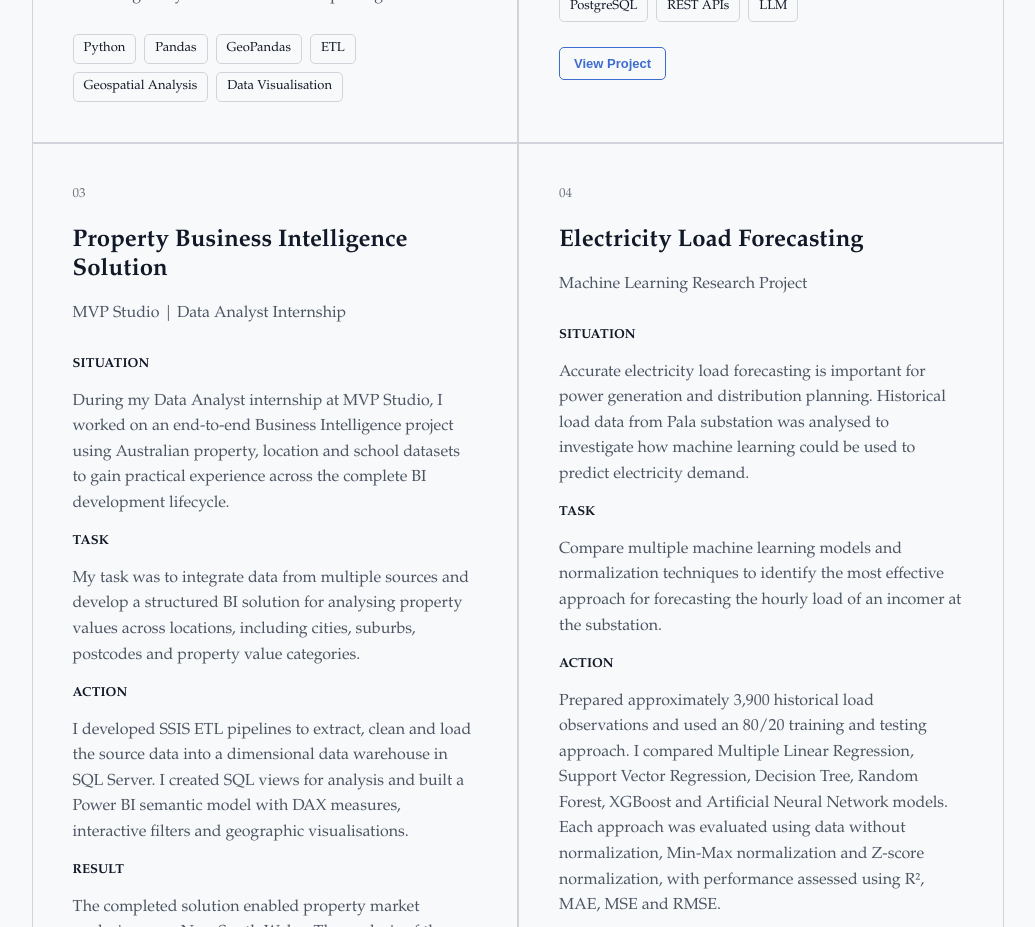
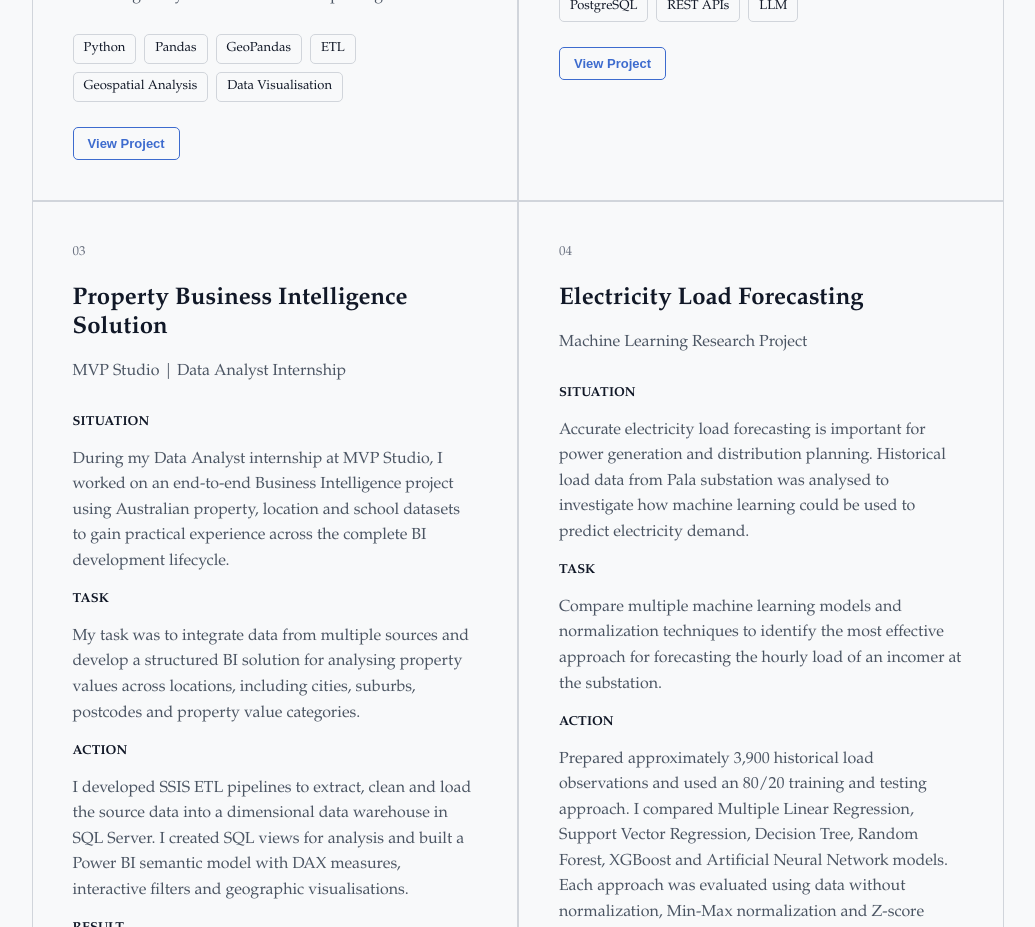
Before and after one commit to AnjuSambasivan93/my-portfolio, a React (Vite) app: page / in a window 1280 px wide. Shown: the part 7500-8427 px from the top of the page, without its empty margins (122-1157 px from the left). Built offline with nearby package versions, Linux system fonts and the light colour scheme.

Commit message:
Added a button for my community project

```diff
--- a/src/sections/Projects.tsx
+++ b/src/sections/Projects.tsx
@@ -65,6 +65,13 @@ function Projects() {
                         <span>Geospatial Analysis</span>
                         <span>Data Visualisation</span>
                     </div>
+
+
+                        <button
+                        className="project-link"
+                        onClick={() => viewProject(0)} >
+                            View Project
+                        </button>
                 </div>
 
                 <div className="project-card">
```
